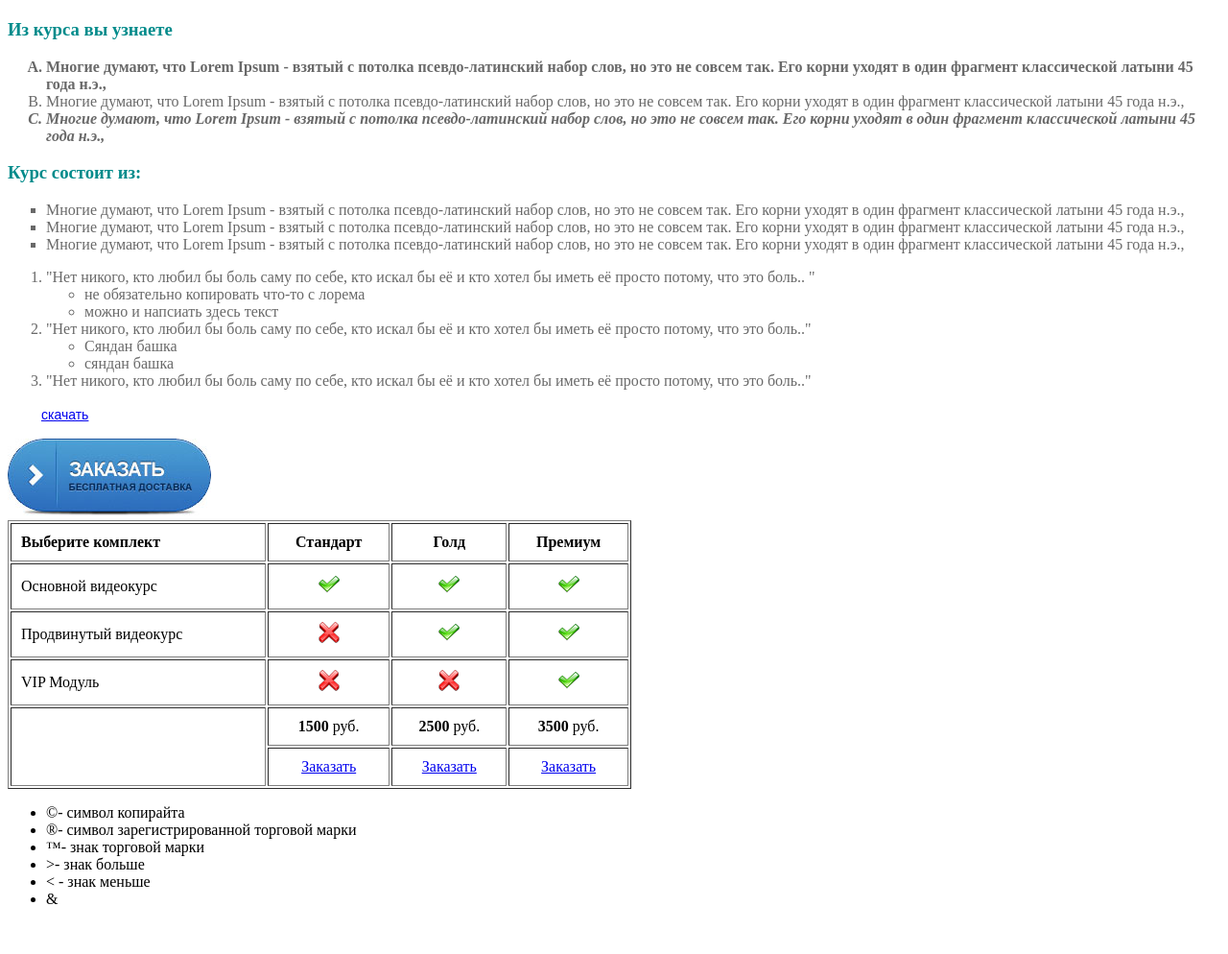
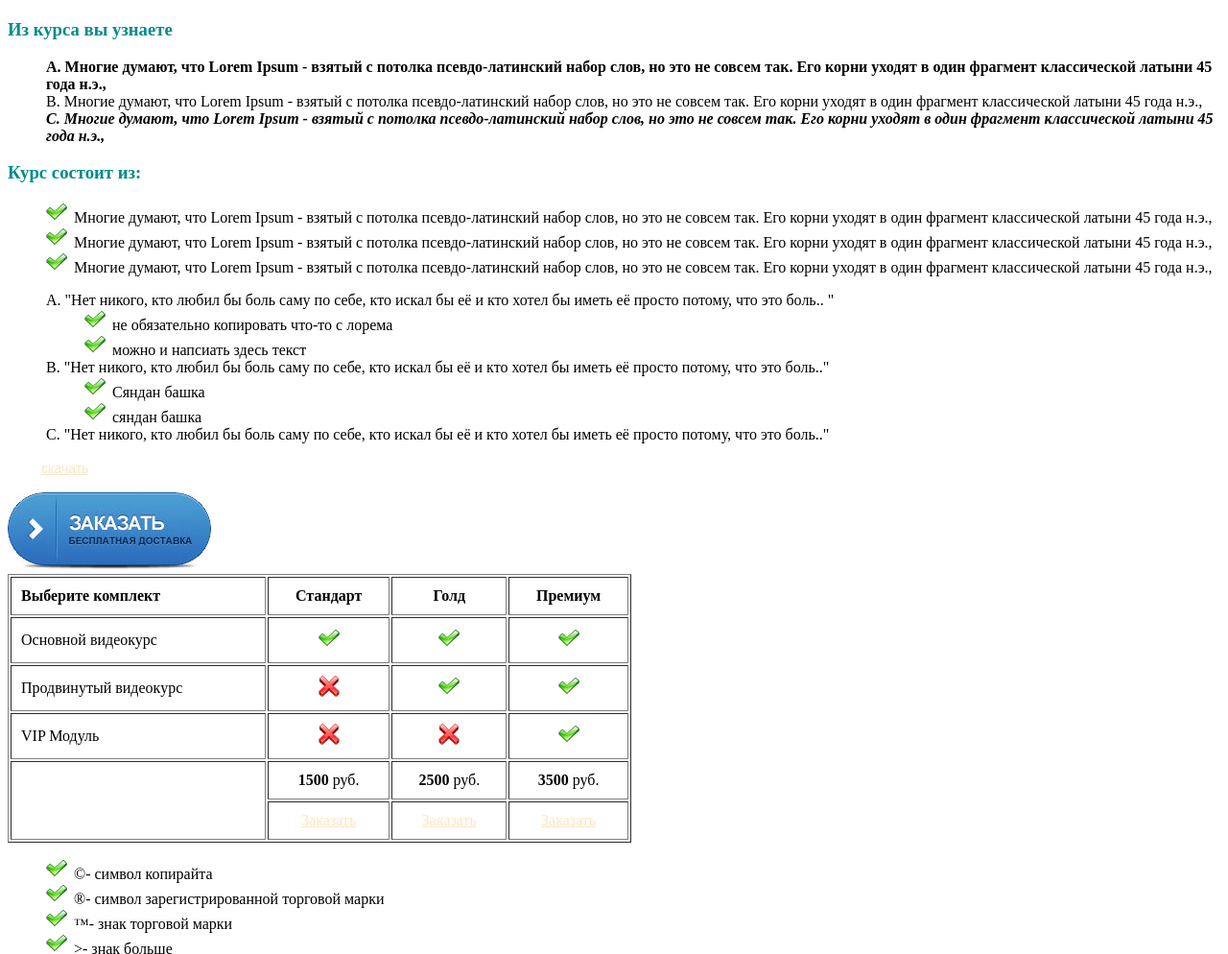
Before and after one commit to surianelena/pauk, a plain HTML site: page index.html in a window 1280 px wide. Shown: the part 721-1715 px from the top of the page at 96% size. Before the commit the page ends 1683 px from the top, so only its background shows below. Drawn offline with Linux system fonts and the light colour scheme.

Commit message:
сдель норму на сегодня

```diff
--- a/css/style.css
+++ b/css/style.css
@@ -4,8 +4,12 @@ p{
     text-indent: 35px;
 }
 
-.lists{
-    color: #696969;
+ol {
+    list-style: upper-alpha inside;
+}
+ul {
+
+    list-style: inside url("../images/yes.png");
 }
 
 #header{
@@ -24,6 +28,7 @@ h2 {
 
 p span {
     color: aqua;
+    text-decoration: underline;
 }
 
 h2, h3 {
@@ -45,3 +50,11 @@ tr {
 .left-column {
     text-align: left;
 }
+
+a {
+    color: bisque;
+}
+
+a:hover {
+    text-decoration: none;
+}
--- a/index.html
+++ b/index.html
@@ -22,19 +22,19 @@
         </p>
         <img id="test" src="images/dvd.jpg" alt="dvd">
         <h3> Из курса вы узнаете</h3>
-        <ol type="A" class="lists">
+        <ol >
             <li class="bold-text">Многие думают, что Lorem Ipsum - взятый с потолка псевдо-латинский набор слов, но это не совсем так. Его корни уходят в один фрагмент классической латыни 45 года н.э.,</li>
             <li>Многие думают, что Lorem Ipsum - взятый с потолка псевдо-латинский набор слов, но это не совсем так. Его корни уходят в один фрагмент классической латыни 45 года н.э.,</li>
             <li class="italic-text">Многие думают, что Lorem Ipsum - взятый с потолка псевдо-латинский набор слов, но это не совсем так. Его корни уходят в один фрагмент классической латыни 45 года н.э.,</li>
         </ol>
 
         <h3> Курс состоит из: </h3>
-        <ul type="square" class="lists">
+        <ul>
             <li>Многие думают, что Lorem Ipsum - взятый с потолка псевдо-латинский набор слов, но это не совсем так. Его корни уходят в один фрагмент классической латыни 45 года н.э.,</li>
             <li>Многие думают, что Lorem Ipsum - взятый с потолка псевдо-латинский набор слов, но это не совсем так. Его корни уходят в один фрагмент классической латыни 45 года н.э.,</li>
             <li>Многие думают, что Lorem Ipsum - взятый с потолка псевдо-латинский набор слов, но это не совсем так. Его корни уходят в один фрагмент классической латыни 45 года н.э.,</li>
         </ul>
-        <ol class="lists" >
+        <ol>
             <li>"Нет никого, кто любил бы боль саму по себе, кто искал бы её и кто хотел бы иметь её просто потому, что это боль.. "
                 <ul>
                     <li>не обязательно копировать что-то с лорема</li>
```
